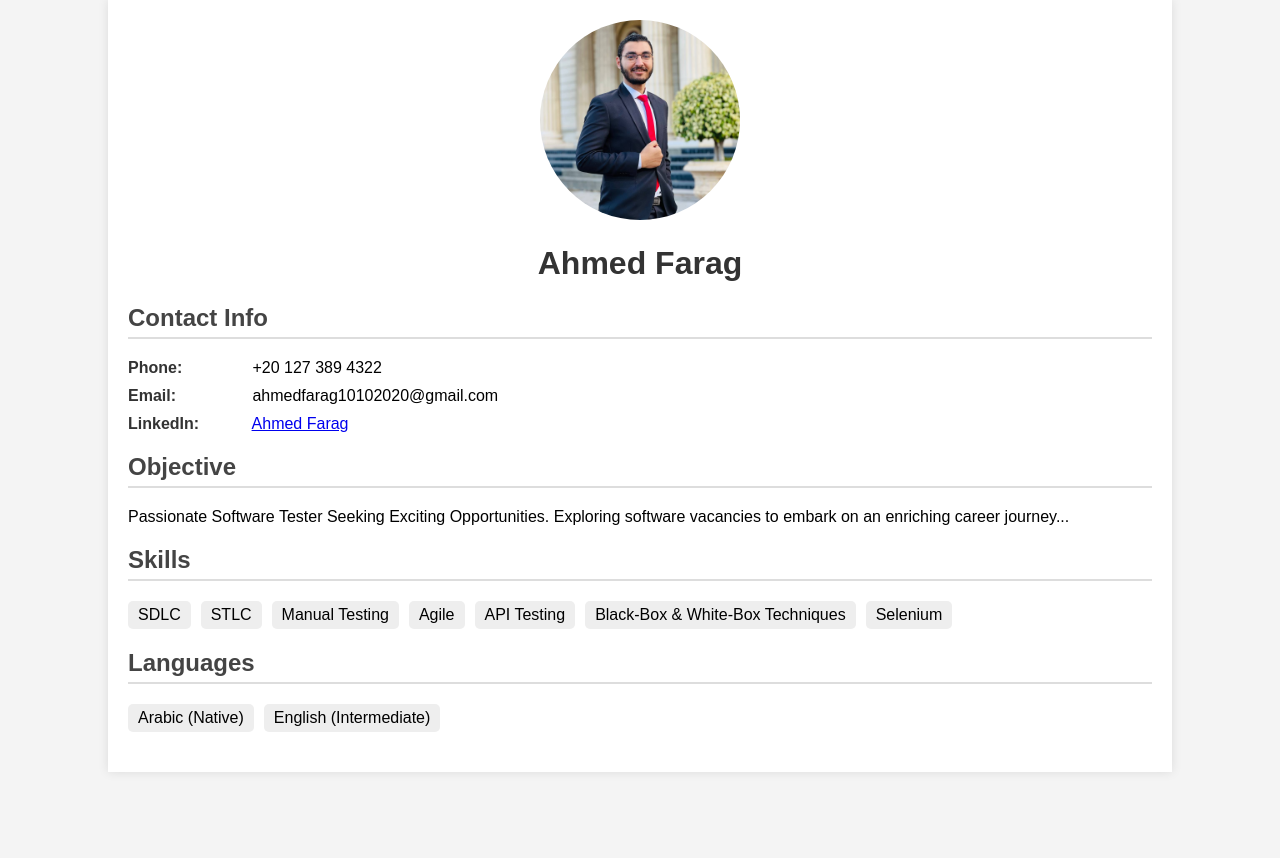
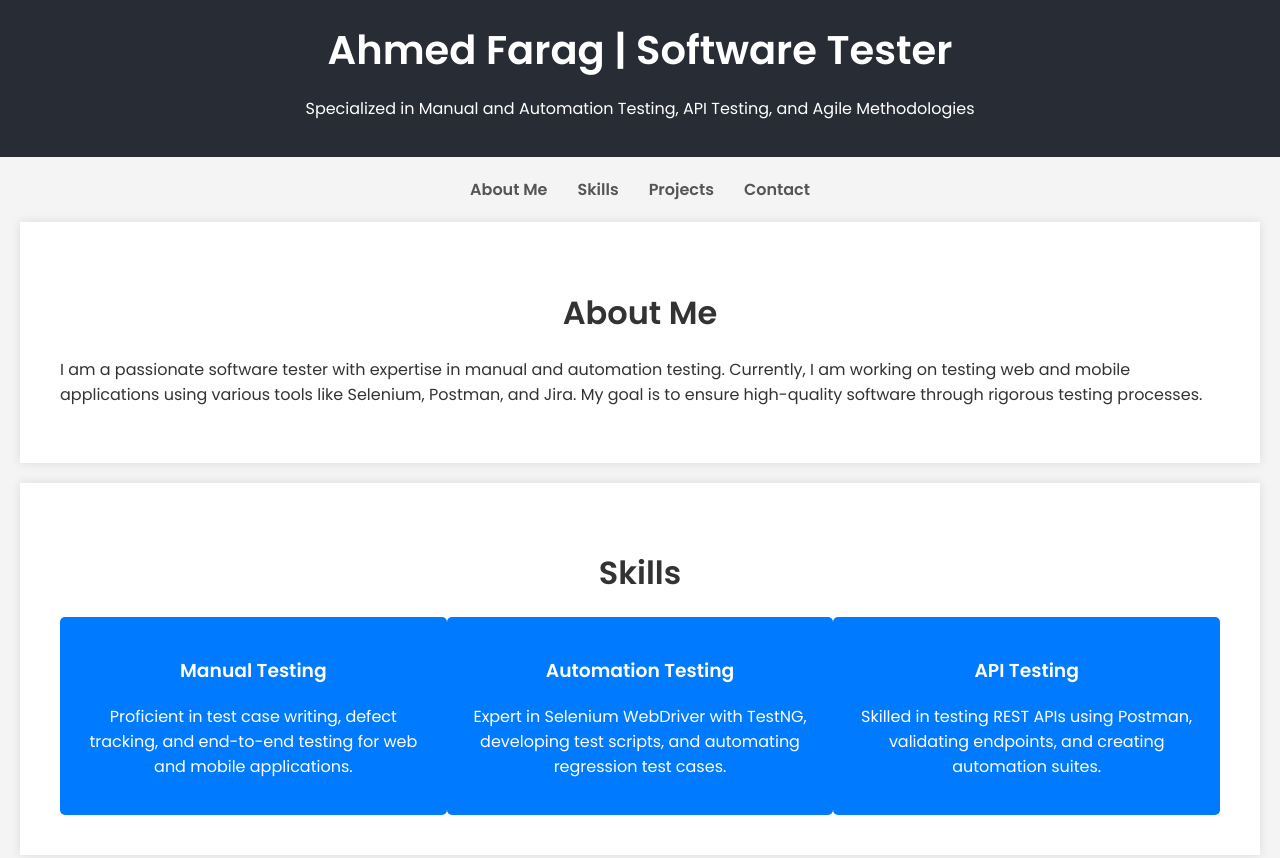
Before and after one commit to Ahmed-Farag-official/SoftwareTester, a plain HTML site: page index.html in a window 1280 px wide. Shown: the top 858 px of the page. Before the commit the page ends 800 px from the top, so only its background shows below. Drawn offline with Linux system fonts and the light colour scheme.

Commit message:
Update CV page with improved layout

```diff
--- a/index.html
+++ b/index.html
@@ -3,97 +3,139 @@
 <head>
     <meta charset="UTF-8">
     <meta name="viewport" content="width=device-width, initial-scale=1.0">
-    <title>Ahmed Farag - CV</title>
+    <meta http-equiv="X-UA-Compatible" content="ie=edge">
+    <title>Ahmed Farag | Software Tester</title>
+    <link href="https://fonts.googleapis.com/css2?family=Poppins:wght@300;400;600&display=swap" rel="stylesheet">
     <style>
         body {
-            font-family: Arial, sans-serif;
+            font-family: 'Poppins', sans-serif;
             margin: 0;
             padding: 0;
             background-color: #f4f4f4;
+            color: #333;
         }
-        .container {
-            width: 80%;
-            margin: 0 auto;
+        header {
+            background-color: #282c34;
+            color: white;
             padding: 20px;
-            background-color: white;
-            box-shadow: 0 0 10px rgba(0, 0, 0, 0.1);
-        }
-        .profile-pic {
             text-align: center;
         }
-        .profile-pic img {
-            width: 200px;
-            height: 200px;
-            border-radius: 50%;
-            object-fit: cover;
+        header h1 {
+            margin: 0;
+            font-size: 2.5rem;
         }
-        h1 {
+        nav {
+            display: flex;
+            justify-content: center;
+            margin-top: 20px;
+        }
+        nav a {
+            margin: 0 15px;
+            text-decoration: none;
+            color: #555;
+            font-weight: 600;
+        }
+        nav a:hover {
+            color: #007bff;
+        }
+        section {
+            padding: 40px;
+            margin: 20px;
+            background-color: white;
+            box-shadow: 0 0 10px rgba(0,0,0,0.1);
+        }
+        section h2 {
             text-align: center;
-            color: #333;
-        }
-        .section {
+            font-size: 2rem;
             margin-bottom: 20px;
         }
-        h2 {
-            color: #444;
-            border-bottom: 2px solid #ddd;
-            padding-bottom: 5px;
+        .skills, .projects {
+            display: flex;
+            justify-content: space-between;
         }
-        .info {
-            margin-bottom: 10px;
+        .skills div, .projects div {
+            width: 30%;
+            background-color: #007bff;
+            color: white;
+            padding: 20px;
+            border-radius: 5px;
+            text-align: center;
         }
-        .info strong {
-            display: inline-block;
-            width: 120px;
-            color: #333;
-        }
-        .skills, .languages {
-            display: flex;
-            flex-wrap: wrap;
-            gap: 10px;
-        }
-        .skills span, .languages span {
-            background-color: #eee;
-            padding: 5px 10px;
-            border-radius: 5px;
+        footer {
+            text-align: center;
+            padding: 20px;
+            background-color: #282c34;
+            color: white;
+            margin-top: 30px;
         }
     </style>
 </head>
 <body>
-    <div class="container">
-        <div class="profile-pic">
-            <img src="photo.jpg" alt="Profile Picture of Ahmed Farag">
+
+<header>
+    <h1>Ahmed Farag | Software Tester</h1>
+    <p>Specialized in Manual and Automation Testing, API Testing, and Agile Methodologies</p>
+</header>
+
+<nav>
+    <a href="#about">About Me</a>
+    <a href="#skills">Skills</a>
+    <a href="#projects">Projects</a>
+    <a href="#contact">Contact</a>
+</nav>
+
+<section id="about">
+    <h2>About Me</h2>
+    <p>
+        I am a passionate software tester with expertise in manual and automation testing. Currently, I am working on testing web and mobile applications using various tools like Selenium, Postman, and Jira. My goal is to ensure high-quality software through rigorous testing processes.
+    </p>
+</section>
+
+<section id="skills">
+    <h2>Skills</h2>
+    <div class="skills">
+        <div>
+            <h3>Manual Testing</h3>
+            <p>Proficient in test case writing, defect tracking, and end-to-end testing for web and mobile applications.</p>
         </div>
-        <h1>Ahmed Farag</h1>
-        <div class="section">
-            <h2>Contact Info</h2>
-            <div class="info">
-                <strong>Phone:</strong> +20 127 389 4322
-            </div>
-            <div class="info">
-                <strong>Email:</strong> ahmedfarag10102020@gmail.com
-            </div>
-            <div class="info">
-                <strong>LinkedIn:</strong> <a href="https://www.linkedin.com/in/ahmed-farag-software-tester/">Ahmed Farag</a>
-            </div>
+        <div>
+            <h3>Automation Testing</h3>
+            <p>Expert in Selenium WebDriver with TestNG, developing test scripts, and automating regression test cases.</p>
         </div>
-        <div class="section">
-            <h2>Objective</h2>
-            <p>Passionate Software Tester Seeking Exciting Opportunities. Exploring software vacancies to embark on an enriching career journey...</p>
-        </div>
-        <div class="section">
-            <h2>Skills</h2>
-            <div class="skills">
-                <span>SDLC</span><span>STLC</span><span>Manual Testing</span><span>Agile</span><span>API Testing</span>
-                <span>Black-Box & White-Box Techniques</span><span>Selenium</span>
-            </div>
-        </div>
-        <div class="section">
-            <h2>Languages</h2>
-            <div class="languages">
-                <span>Arabic (Native)</span><span>English (Intermediate)</span>
-            </div>
+        <div>
+            <h3>API Testing</h3>
+            <p>Skilled in testing REST APIs using Postman, validating endpoints, and creating automation suites.</p>
         </div>
     </div>
+</section>
+
+<section id="projects">
+    <h2>Projects</h2>
+    <div class="projects">
+        <div>
+            <h3>E-commerce Web Testing</h3>
+            <p>Performed end-to-end testing for an online shopping platform, including payment gateways and mobile compatibility.</p>
+        </div>
+        <div>
+            <h3>API Testing for Financial App</h3>
+            <p>Tested RESTful APIs for a fintech app, ensuring data security and accurate financial calculations.</p>
+        </div>
+        <div>
+            <h3>Mobile App Testing</h3>
+            <p>Conducted manual and automated tests for a mobile health app, improving performance and usability.</p>
+        </div>
+    </div>
+</section>
+
+<section id="contact">
+    <h2>Contact</h2>
+    <p>Email: ahmedfarag@example.com</p>
+    <p>LinkedIn: <a href="https://linkedin.com/in/ahmedfarag" target="_blank">linkedin.com/in/ahmedfarag</a></p>
+</section>
+
+<footer>
+    <p>&copy; 2024 Ahmed Farag - All Rights Reserved</p>
+</footer>
+
 </body>
 </html>
```
